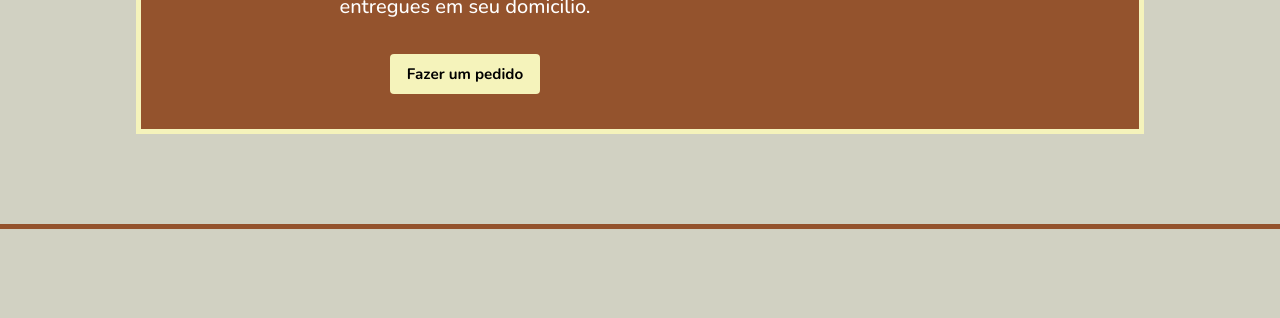
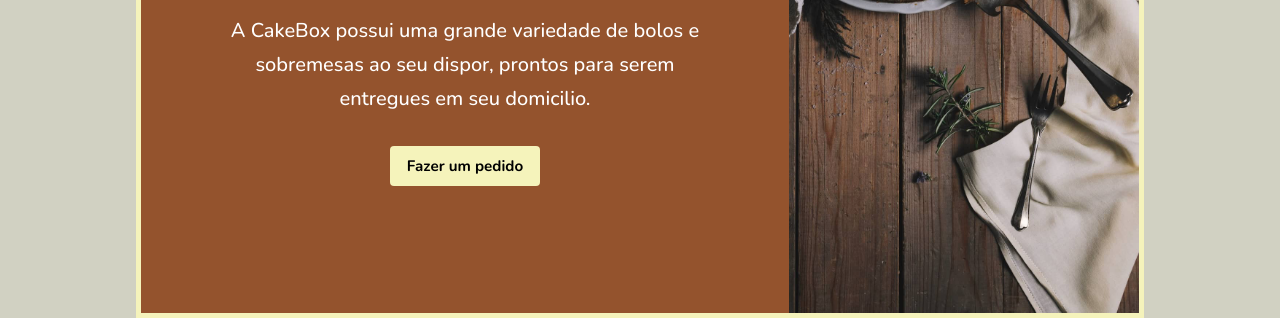
Before and after one commit to caiquectt/APS-AplicacoesWeb, a plain HTML site: page index.html in a window 1280 px wide. Shown: the part 312-630 px from the top of the page. Drawn offline with nearby package versions, Linux system fonts and the light colour scheme; the site is published under a folder, as on GitHub Pages, so addresses that start at the root find nothing.

Commit message:
Update index.html

```diff
--- a/index.html
+++ b/index.html
@@ -41,7 +41,7 @@
       </a>
     </div>
 
-    <img src="/img/henry-be-_y5CCcYWTjU-unsplash.jpg" alt="">
+    <img src="./img/henry-be-_y5CCcYWTjU-unsplash.jpg" alt="">
   </div>
 
   <div class="divisao" id="sobre"></div>
```
